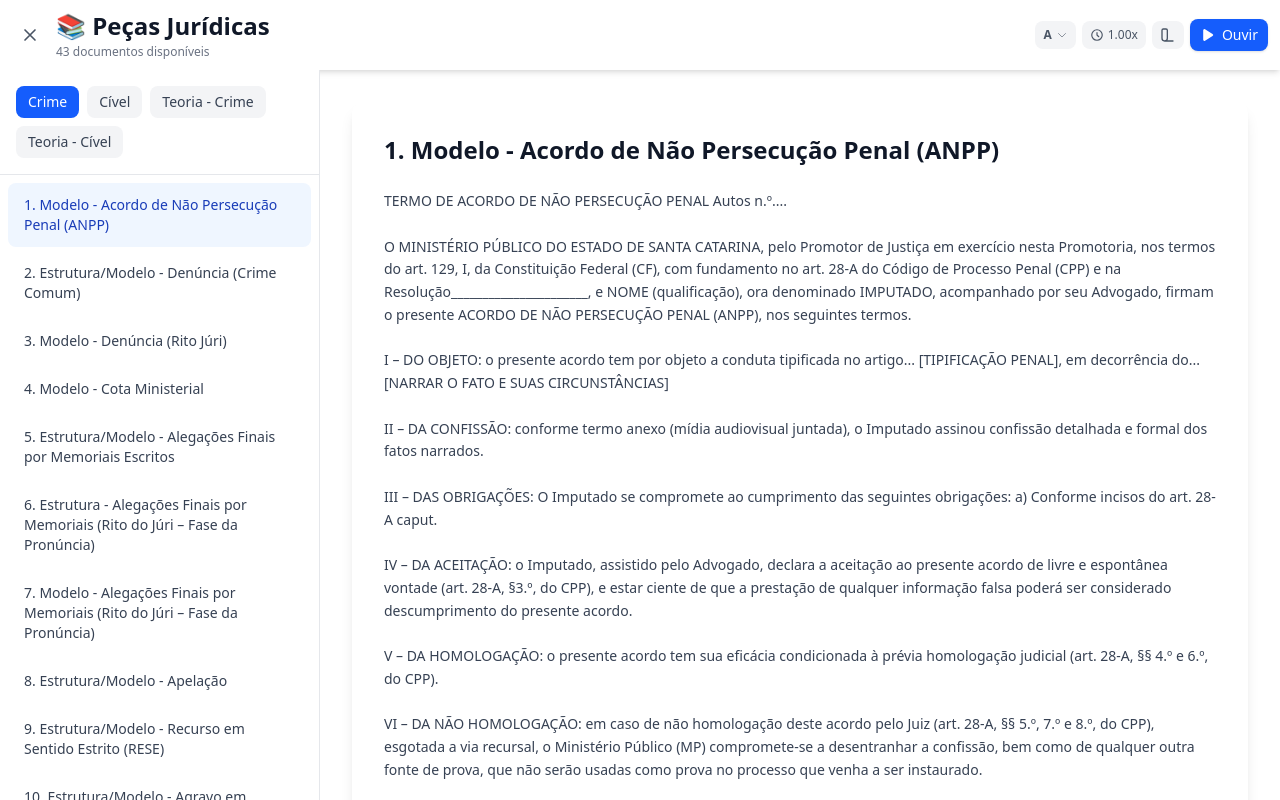
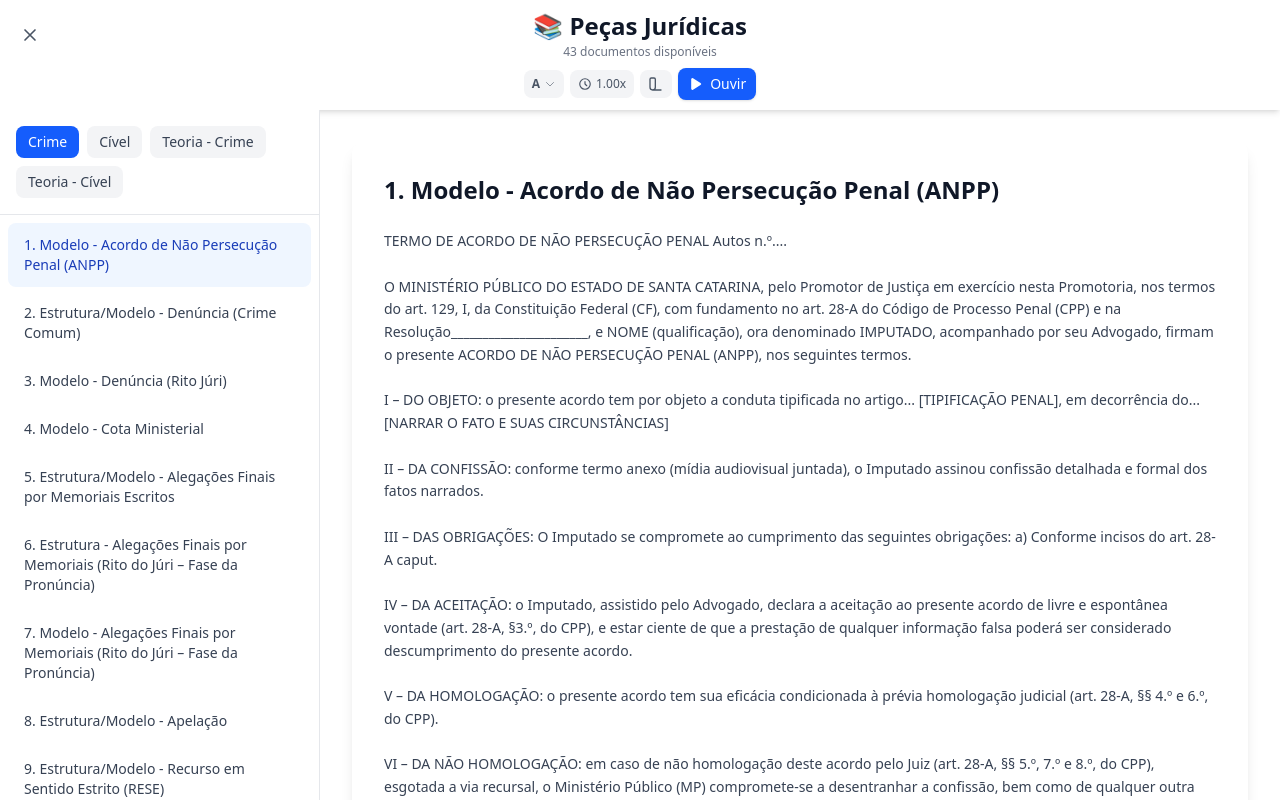
Before and after one commit to v3v3lf/2fasempsc, a React (Vite) app: page / in a window 1280 px wide. Shown: the top 800 px of the page. Built offline with nearby package versions, Linux system fonts and the light colour scheme.

Commit message:
feat: update index.html references and improve header layout in App component

```diff
--- a/src/App.tsx
+++ b/src/App.tsx
@@ -203,7 +203,8 @@ export default function App() {
 
   return (
     <div className={`flex flex-col min-h-screen w-full ${t.bg} transition-colors duration-300`}>
-      <header className={`${t.headerBg} shadow-md px-3 py-2.5 flex items-center gap-2 flex-wrap`}>
+      <header className={`${t.headerBg} shadow-md px-3 py-2.5 flex flex-col gap-2`}>
+        <div className="flex items-center gap-2">
           <button
             onClick={() => setSidebarOpen(!sidebarOpen)}
             className={`p-2 rounded-lg ${t.btnHover} transition-colors flex-shrink-0`}
@@ -217,12 +218,15 @@ export default function App() {
             </svg>
           </button>
 
-        <div className="flex-1 min-w-0">
+          <div className="flex-1 min-w-0 text-center">
             <h1 className={`text-lg md:text-2xl font-bold ${t.headerText} truncate`}>📚 Peças Jurídicas</h1>
             <p className={`${t.headerSubtext} text-xs mt-0.5 hidden sm:block`}>{documents.length} documentos disponíveis</p>
           </div>
 
-        <div className="flex items-center gap-1.5 flex-shrink-0">
+          <div className="w-9 flex-shrink-0" />
+        </div>
+
+        <div className="flex items-center justify-center gap-1.5 flex-wrap">
           <div className="relative">
             <button
               onClick={(e) => { e.stopPropagation(); setShowFontMenu(!showFontMenu); setShowSpeedMenu(false); setShowThemeMenu(false); }}
```
Also changed, not shown: 1 other file (tests, documents, lock files or other folders). Lines whose indentation alone changed are shown as unchanged.
